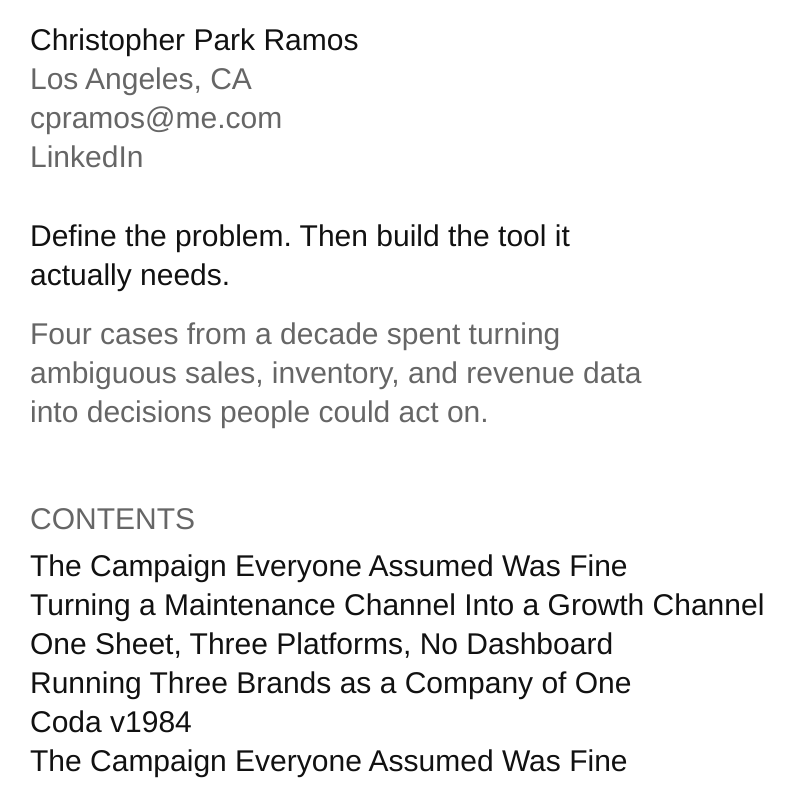
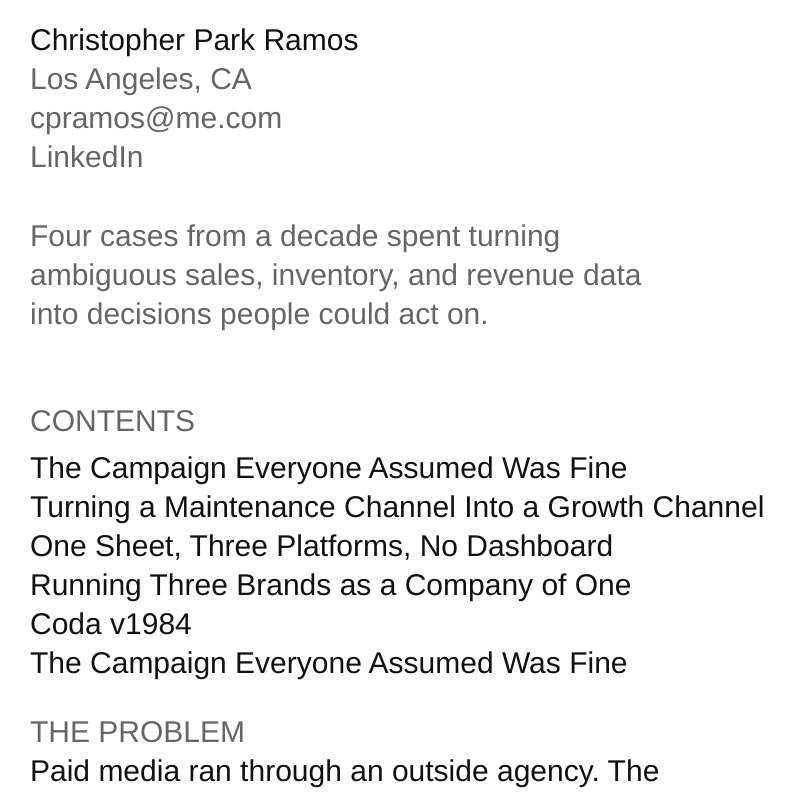
Before and after one commit to pianogoth/christopherparkramos.com, a Next.js app: page / in a window 1280 px wide. Shown: the top 796 px of the page, without its empty margins (0-796 px from the left). Built offline with nearby package versions, Linux system fonts and the light colour scheme.

Commit message:
Remove portfolio tagline

```diff
--- a/app/globals.css
+++ b/app/globals.css
@@ -22,9 +22,8 @@ main { width: calc(100% - 60px); max-width: 1080px; margin-left: 30px; padding:
 .header-meta { margin: 0; color: var(--secondary); }
 .header-meta a:hover { color: var(--ink); }
 
-.hero { margin: 0 0 68px; scroll-margin-top: 20px; }
-.hero h1, .dek { max-width: 38ch; margin: 0; font: inherit; }
-.dek { margin-top: 20px; color: var(--secondary); }
+.intro { margin: 0 0 68px; scroll-margin-top: 20px; }
+.dek { max-width: 38ch; margin: 0; color: var(--secondary); }
 
 .contents { margin: 0 0 96px; }
 .contents-label { margin: 0 0 8px; color: var(--secondary); }
@@ -54,7 +53,7 @@ footer > p { max-width: 38ch; margin: 0 0 30px; color: var(--ink); font: inherit
   body { font-size: 22px; line-height: 1.28; }
   main { width: calc(100% - 32px); margin-left: 16px; padding-top: 14px; }
   .site-header { margin-bottom: 42px; }
-  .hero { margin-bottom: 60px; }
+  .intro { margin-bottom: 60px; }
   .contents { margin-bottom: 76px; }
   .case-study { margin-bottom: 82px; }
   footer { margin-top: 100px; }
--- a/app/layout.tsx
+++ b/app/layout.tsx
@@ -7,7 +7,6 @@ export const metadata: Metadata = {
   description: "Four cases from a decade spent turning ambiguous sales, inventory, and revenue data into decisions people could act on.",
   openGraph: {
     title: "Christopher Park Ramos",
-    description: "Define the problem. Then build the tool it actually needs.",
     url: "https://christopherparkramos.com",
     siteName: "Christopher Park Ramos",
     type: "website",
@@ -15,7 +14,6 @@ export const metadata: Metadata = {
   twitter: {
     card: "summary_large_image",
     title: "Christopher Park Ramos",
-    description: "Define the problem. Then build the tool it actually needs.",
   },
   icons: {
     icon: "/favicon.svg",
--- a/app/page.tsx
+++ b/app/page.tsx
@@ -33,8 +33,7 @@ export default function Home() {
         <p className="header-meta">Los Angeles, CA<br /><a href="mailto:cpramos@me.com">cpramos@me.com</a><br /><a href="https://www.linkedin.com/in/christopherparkramos/" target="_blank" rel="noreferrer">LinkedIn<span className="sr-only"> (opens in a new tab)</span></a></p>
       </header>
 
-      <section className="hero" id="top" aria-labelledby="hero-title">
-        <h1 id="hero-title">Define the problem. Then build the tool it actually needs.</h1>
+      <section className="intro" id="top">
         <p className="dek">Four cases from a decade spent turning ambiguous sales, inventory, and revenue data into decisions people could act on.</p>
       </section>
 
```
Also changed, not shown: 1 other file (tests, documents, lock files or other folders).
